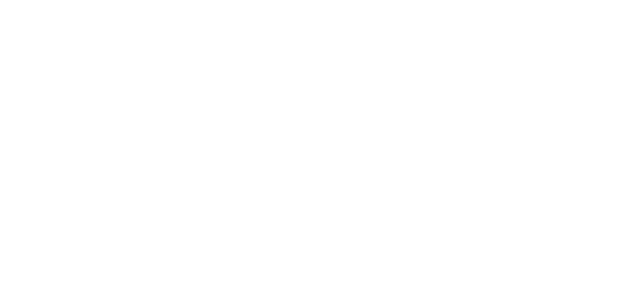
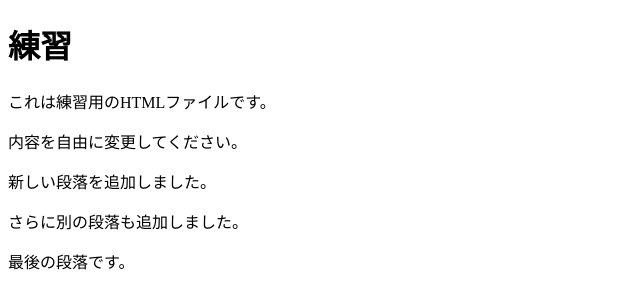
Before and after one commit to taka4635/git-practice, a plain HTML site: page index.html in a window 1280 px wide. Shown: the whole page, without its empty margins (0-640 px from the left). Drawn offline with Linux system fonts and the light colour scheme.

Commit message:
HTMLとCSSファイルを追加し、基本的なスタイルを設定しました。

```diff
--- a/index.html
+++ b/index.html
@@ -3,9 +3,16 @@
 <head>
     <meta charset="UTF-8">
     <meta name="viewport" content="width=device-width, initial-scale=1.0">
-    <title>Document</title>
+    <head rel="stylesheet" href="styles.css">
+    <title>練習</title>
 </head>
 <body>
+    <h1>練習</h1>
+    <p>これは練習用のHTMLファイルです。</p>
+    <p>内容を自由に変更してください。</p>
+    <p>新しい段落を追加しました。</p>
+    <p>さらに別の段落も追加しました。</p>
 
+    <p>最後の段落です。</p>
 </body>
 </html>
--- /dev/null
+++ b/style.css
@@ -0,0 +1,19 @@
+body{
+    background-color: lightblue;
+    font-family: Arial, sans-serif;
+    margin: 20px;
+    padding: 20px;
+
+    border: 2px solid navy;
+    border-radius: 10px;
+
+    box-shadow: 2px 2px 12px rgba(0, 0, 0, 0.1);
+    color: darkblue;
+    line-height: 1.6;
+
+    text-align: center;
+    max-width: 800px;
+    margin-left: auto;
+    margin-right: auto;
+
+}
```
